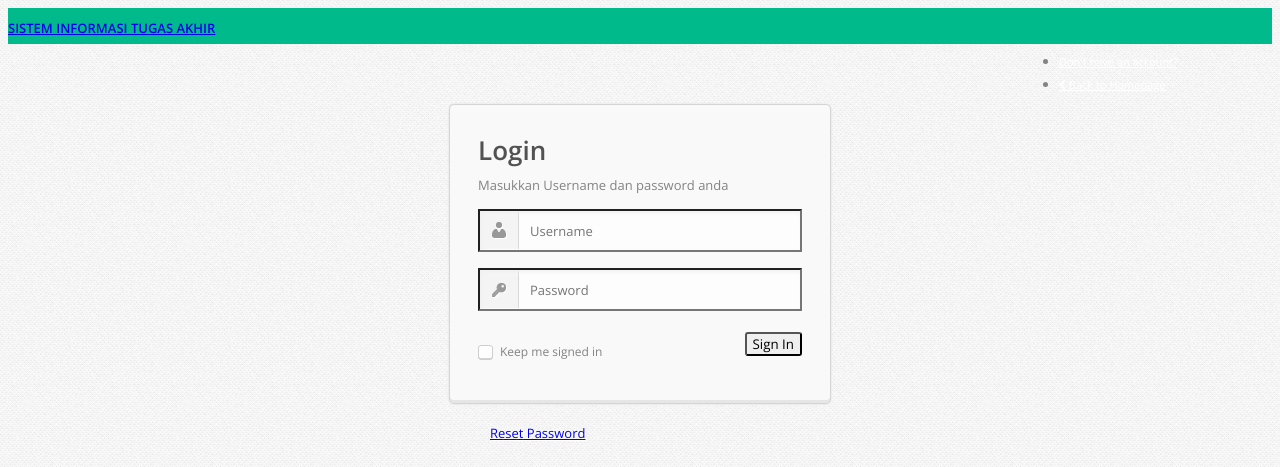
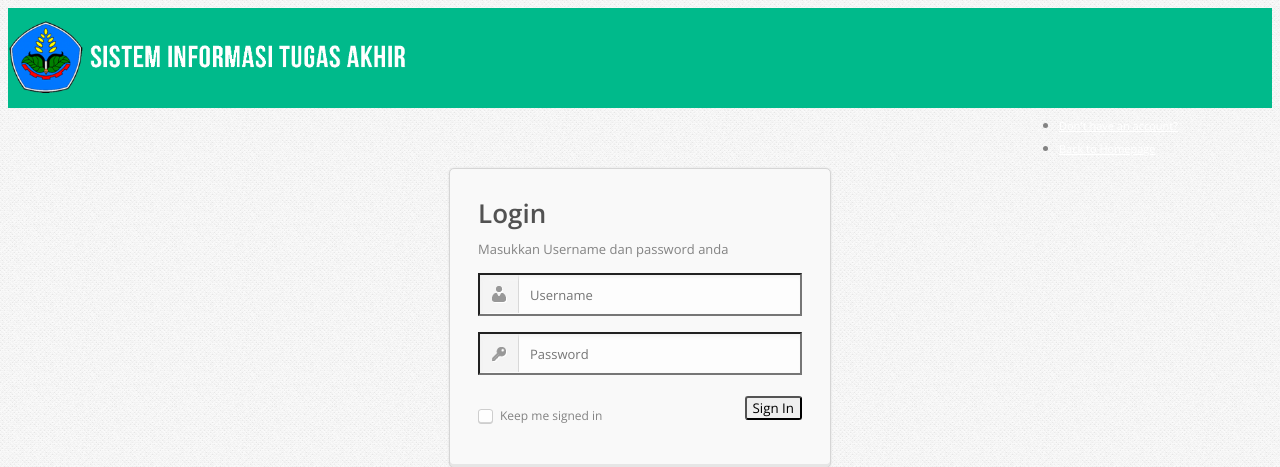
Before and after one commit to GengGesWeb/Sistem-informasi-tugas-akhir, a CodeIgniter app: page /TBweb/ in a window 1280 px wide. Shown: the top 467 px of the page. Run offline with CodeIgniter, Linux system fonts and the light colour scheme; some libraries are stand-ins or nearby versions.

Commit message:
no message

```diff
--- a/application/views/authentication/login.php
+++ b/application/views/authentication/login.php
@@ -3,7 +3,7 @@
 
 <head>
     <meta charset="utf-8">
-    <title>Login - Bootstrap Admin Template</title>
+    <title>Sistem informasi tugas akhir</title>
 
 	<meta name="viewport" content="width=device-width, initial-scale=1.0, maximum-scale=1.0, user-scalable=no">
     <meta name="apple-mobile-web-app-capable" content="yes">
@@ -33,8 +33,9 @@
 				<span class="icon-bar"></span>
 			</a>
 
-			<a class="brand" href="index.html">
-				SISTEM INFORMASI TUGAS AKHIR
+			<a class="brand">
+				<img src="<?php echo base_url('assets/img/logo2.png')?>" width='400' />
+
 			</a>
 
 			<div class="nav-collapse">
@@ -49,7 +50,6 @@
 
 					<li class="">
 						<a href="index.html" class="">
-							<i class="icon-chevron-left"></i>
 							Back to Homepage
 						</a>
 
```
Also changed, not shown: assets/img/logo2.png (added).
